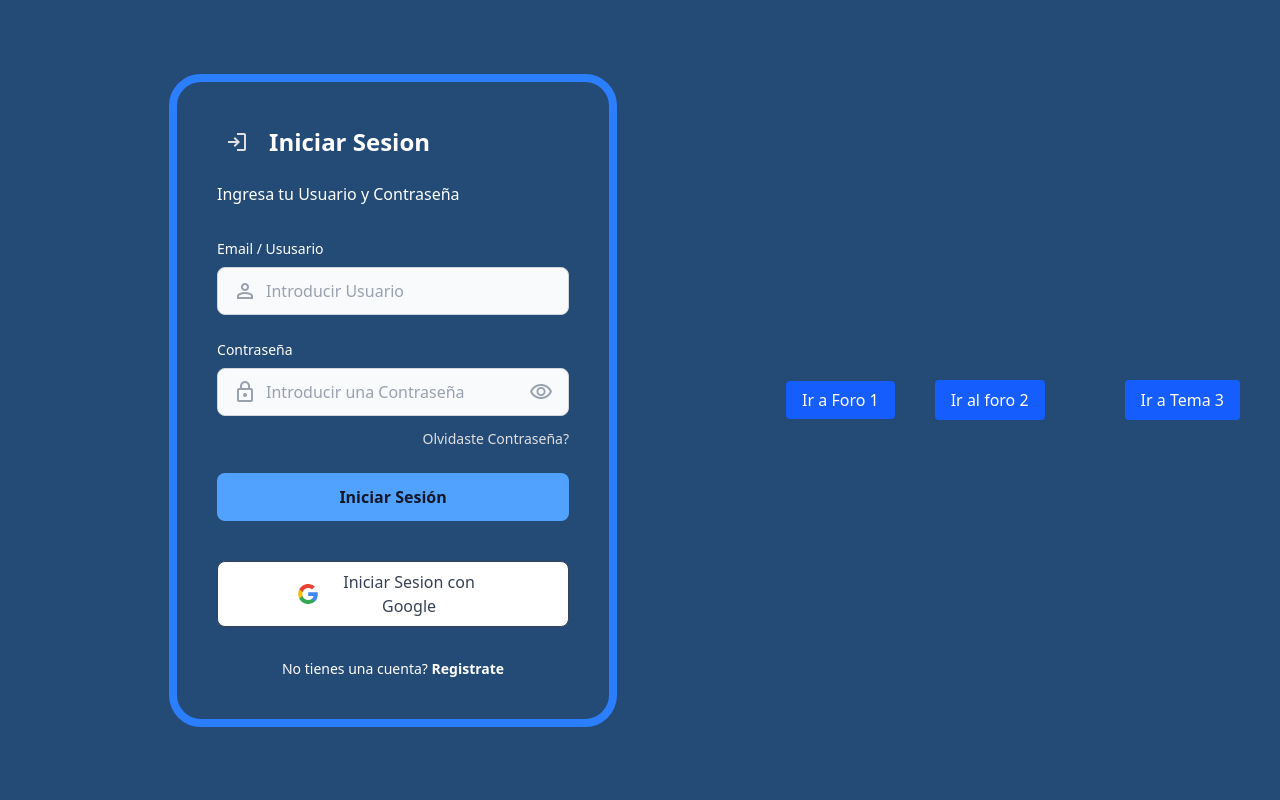
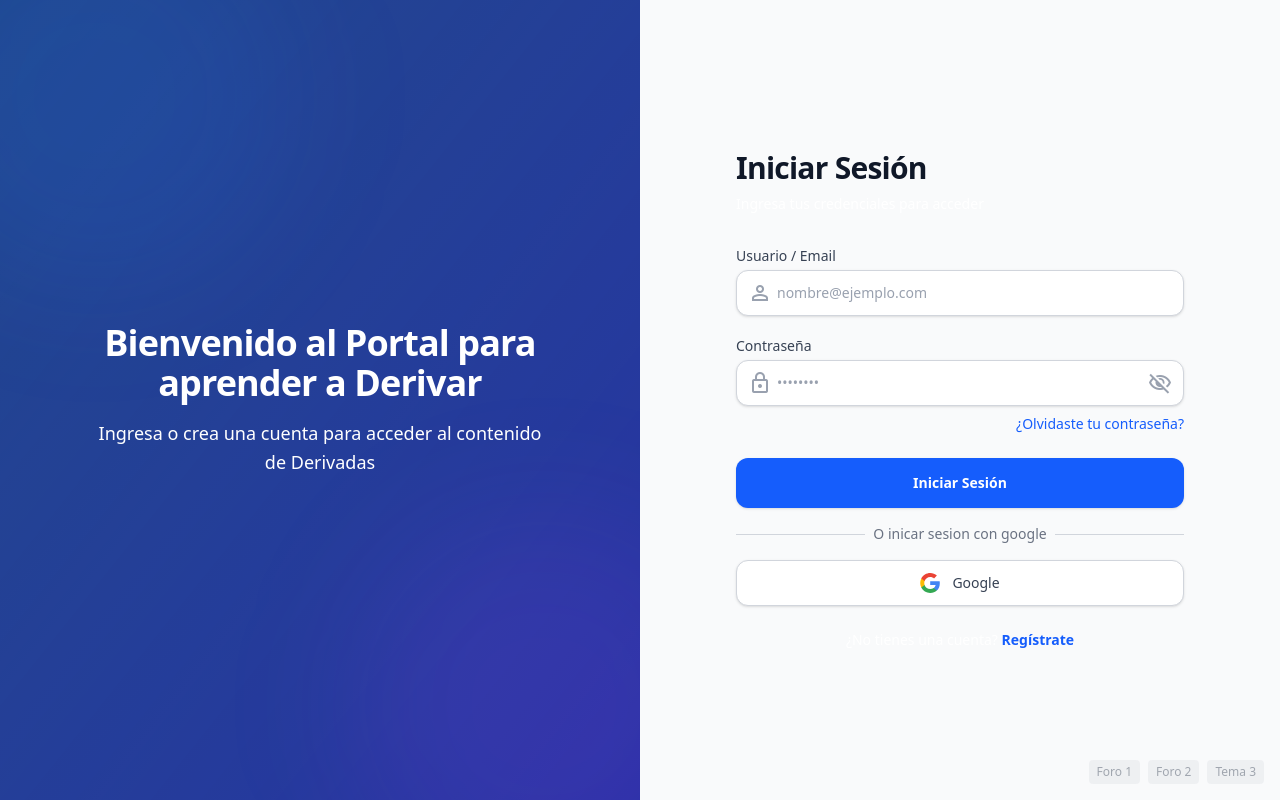
Before and after one commit to SebastianAlcantarr/PROYECTO_INGENIERIA_SOFTWARE_II, a Vue app: page / in a window 1280 px wide. Built offline with nearby package versions, Linux system fonts and the light colour scheme.

Commit message:
Login mejorado

```diff
--- a/index.html
+++ b/index.html
@@ -17,5 +17,7 @@
 
   </body>
   <script src="https://cdn.jsdelivr.net/npm/flowbite@4.0.0/dist/flowbite.min.js"></script>
+  <script src="https://accounts.google.com/gsi/client" async defer></script>
+
 
 </html>
--- a/index.js
+++ b/index.js
@@ -36,7 +36,6 @@ const routes = [
         name: 'foro6',
         component: Foro_6
     }
-
 ]
 
 const router = createRouter({
--- a/src/views/Login.vue
+++ b/src/views/Login.vue
@@ -1,118 +1,117 @@
 <template>
-  <body
-      class="bg-[#244a76] dark:bg-[rgb(16,22,34)] font-display text-[#E0E0E0] min-h-[100dvh]"
-  >
-  <div
-      class="relative flex min-h-[100dvh] w-full flex-col dark overflow-x-hidden group/design-root"
-  >
-    <div class="layout-container flex h-full grow flex-col">
-      <main class="flex flex-1 items-center justify-center">
-        <div class="flex flex-1 w-full max-w-[1440px]">
-          <div class="grid flex-1 grid-cols-1">
-            <div class="hidden"></div>
+  <div class="min-h-screen flex bg-gray-50 dark:bg-[rgb(16,22,34)] font-display">
+    <!-- Left Panel (Decorative) -->
+    <div class="hidden lg:flex lg:w-1/2 relative overflow-hidden bg-[#244a76] dark:bg-slate-900 items-center justify-center">
+      <div class="absolute inset-0 bg-gradient-to-br from-blue-600/20 to-purple-600/40 mix-blend-overlay"></div>
+      <!-- Abstract decorative circles -->
+      <div class="absolute -top-24 -left-24 w-96 h-96 rounded-full bg-blue-500/10 blur-3xl"></div>
+      <div class="absolute -bottom-24 -right-24 w-96 h-96 rounded-full bg-purple-500/10 blur-3xl"></div>
 
-            <div class="flex    w-full justify-center">
-              <div
-                  class="w-full max-w-md rounded-4xl border-8 border-blue-500 p-8 sm:p-10"
-              >
-                <div class="flex flex-col gap-3 mb-8">
-                  <div class="flex items-center gap-3 mb-2">
-                    <div
-                        class="flex h-10 w-10 items-center justify-center rounded-lg bg-primary/10"
-                    >
-                        <span
-                            class="material-symbols-outlined text-primary text-2xl"
-                        >Login</span
-                        >
-                    </div>
-                    <p
-                        class="text-2xl font-bold text-gray-800 dark:text-white"
-                    >
-                      Iniciar Sesion
+      <div class="relative z-10 p-12 text-center">
+
+        <h1 class="text-4xl font-bold text-white mb-4 tracking-tight">Bienvenido al Portal para aprender a Derivar</h1>
+        <p class="text-blue-100 text-lg max-w-md mx-auto leading-relaxed">
+          Ingresa o crea una cuenta para acceder al contenido de Derivadas
         </p>
       </div>
-                  <p
-                      class="text-gray-600 dark:text-slate-400 text-base font-normal leading-normal"
-                  >
-                    Ingresa tu Usuario y Contraseña
+    </div>
+
+    <!-- Right Panel (Form) -->
+    <div class="w-full lg:w-1/2 flex flex-col items-center justify-center p-6 sm:p-12 relative">
+      <div class="w-full max-w-md space-y-8">
+        <!-- Header -->
+        <div class="text-center lg:text-left">
+          <h2 class="text-3xl font-bold tracking-tight text-gray-900 dark:text-white">
+            Iniciar Sesión
+          </h2>
+          <p class="mt-2 text-sm text-gray-600 dark:text-slate-400">
+            Ingresa tus credenciales para acceder
           </p>
         </div>
-                <div class="flex flex-col gap-6">
-                  <label class="flex flex-col w-full flex-1">
-                    <p
-                        class="text-gray-700 dark:text-white text-sm font-medium leading-normal pb-2"
-                    >
-                      Email / Ususario
-                    </p>
-                    <div class="relative flex w-full flex-1 items-stretch">
-                      <div
-                          aria-hidden="true"
-                          class="text-gray-400 dark:text-slate-400 absolute left-0 flex h-full items-center justify-center pl-4"
-                      >
-                          <span class="material-symbols-outlined text-xl"
-                          >person</span
-                          >
+
+        <!-- Form -->
+        <div class="mt-8 space-y-6">
+          <div class="space-y-5">
+            <!-- Email Input -->
+            <div>
+              <label for="email" class="block text-sm font-medium text-gray-700 dark:text-slate-300 mb-1">
+                Usuario / Email
+              </label>
+              <div class="relative">
+                <div class="absolute inset-y-0 left-0 pl-3 flex items-center pointer-events-none">
+                  <span class="material-symbols-outlined text-gray-400 text-xl">person</span>
                 </div>
                 <input
+                  id="email"
                   v-model="usuario"
-                          class="form-input flex w-full min-w-0 flex-1 resize-none overflow-hidden rounded-lg text-gray-800 dark:text-white focus:outline-0 focus:ring-2 focus:ring-primary/50 border border-gray-300 dark:border-slate-700 bg-gray-50 dark:bg-slate-800/50 focus:border-primary h-12 placeholder:text-gray-400 dark:placeholder:text-slate-500 pl-12 pr-4 text-base font-normal leading-normal"
-                          placeholder="Introducir Usuario"
-                          value=""
+                  name="email"
+                  type="text"
+                  required
+                  class="block w-full pl-10 pr-3 py-3 border border-gray-300 dark:border-slate-600 rounded-xl leading-5 bg-white dark:bg-slate-800/50 text-gray-900 dark:text-white placeholder-gray-400 focus:outline-none focus:ring-2 focus:ring-blue-500 focus:border-blue-500 sm:text-sm transition-all duration-200 shadow-sm"
+                  placeholder="nombre@ejemplo.com"
                 />
               </div>
+            </div>
+
+            <!-- Password Input -->
+            <div>
+              <label for="password" class="block text-sm font-medium text-gray-700 dark:text-slate-300 mb-1">
+                Contraseña
               </label>
-                  <label class="flex flex-col w-full flex-1">
-                    <p
-                        class="text-gray-700 dark:text-white text-sm font-medium leading-normal pb-2"
-                    >
-                      Contraseña
-                    </p>
-                    <div class="relative flex w-full flex-1 items-stretch">
-                      <div
-                          aria-hidden="true"
-                          class="text-gray-400 dark:text-slate-400 absolute left-0 flex h-full items-center justify-center pl-4"
-                      >
-                          <span class="material-symbols-outlined text-xl"
-                          >lock</span
-                          >
+              <div class="relative">
+                <div class="absolute inset-y-0 left-0 pl-3 flex items-center pointer-events-none">
+                  <span class="material-symbols-outlined text-gray-400 text-xl">lock</span>
                 </div>
                 <input
+                  id="password"
+                  v-model="usuario"
                   :type="mostrarContrasena ? 'text' : 'password'"
-                          class="form-input flex w-full min-w-0 flex-1 resize-none overflow-hidden rounded-lg text-gray-800 dark:text-white focus:outline-0 focus:ring-2 focus:ring-primary/50 border border-gray-300 dark:border-slate-700 bg-gray-50 dark:bg-slate-800/50 focus:border-primary h-12 placeholder:text-gray-400 dark:placeholder:text-slate-500 pl-12 pr-12 text-base font-normal leading-normal"
-                          placeholder="Introducir una Contraseña"
-                          type="password"
-                          value=""
+                  name="password"
+                  required
+                  class="block w-full pl-10 pr-10 py-3 border border-gray-300 dark:border-slate-600 rounded-xl leading-5 bg-white dark:bg-slate-800/50 text-gray-900 dark:text-white placeholder-gray-400 focus:outline-none focus:ring-2 focus:ring-blue-500 focus:border-blue-500 sm:text-sm transition-all duration-200 shadow-sm"
+                  placeholder="••••••••"
                 />
-
                 <button
                   @click="mostrar"
-                          aria-label="Toggle password visibility"
-                          class="cursor-pointer text-gray-400 dark:text-slate-400 absolute right-0 flex h-full items-center justify-center pr-4"
+                  type="button"
+                  class="absolute inset-y-0 right-0 pr-3 flex items-center cursor-pointer text-gray-400 hover:text-gray-600 dark:hover:text-gray-300 transition-colors"
                 >
                   <span class="material-symbols-outlined text-xl">
-                            {{
-                              mostrarContrasena
-                                  ? "visibility_off"
-                                  : "visibility"
-                            }}
+                    {{ mostrarContrasena ? "visibility" : "visibility_off" }}
                   </span>
                 </button>
               </div>
-                  </label>
-                  <a
-                      class="text-primary text-sm font-medium leading-normal text-right -mt-3 hover:underline"
-                      href="#"
-                  >Olvidaste Contraseña?</a
-                  >
+              <div class="flex items-center justify-end mt-2">
+                <a href="#" class="text-sm font-medium text-blue-600 hover:text-blue-500 dark:text-blue-400 hover:underline">
+                  ¿Olvidaste tu contraseña?
+                </a>
+              </div>
+            </div>
+          </div>
+
+          <!-- Actions -->
+          <div class="space-y-4">
             <button
               @click="login"
-                      class="w-full h-12 px-6 rounded-lg bg-blue-400 hover:bg-blue-800 text-gray-900 font-semibold flex items-center justify-center duration-500 focus:ring-2 focus:ring-blue-400/50"
+              class="w-full flex justify-center py-3.5 px-4 border border-transparent rounded-xl shadow-sm text-sm font-semibold text-white bg-blue-600 hover:bg-blue-700 focus:outline-none focus:ring-2 focus:ring-offset-2 focus:ring-blue-500 transition-all duration-200 transform hover:-translate-y-0.5"
             >
               Iniciar Sesión
             </button>
+
+            <div class="relative">
+              <div class="absolute inset-0 flex items-center">
+                <div class="w-full border-t border-gray-300 dark:border-slate-700"></div>
               </div>
-                <button class="mt-10 bg-white flex items-center text-gray-700 dark:text-gray-300 justify-center gap-x-3 text-sm sm:text-base  dark:bg-gray-900 dark:border-gray-700 dark:hover:bg-gray-800 rounded-lg hover:bg-gray-100 duration-300 transition-colors border px-20 py-2">
-                  <svg class="w-5 h-5 sm:h-6 sm:w-6" viewBox="0 0 24 24" fill="none" xmlns="http://www.w3.org/2000/svg">
+              <div class="relative flex justify-center text-sm">
+                <span class="px-2 bg-gray-50 dark:bg-[rgb(16,22,34)] text-gray-500">O inicar sesion con google</span>
+              </div>
+            </div>
+
+            <button
+              id="googleBtn"
+              class="w-full flex items-center justify-center gap-3 px-4 py-3 border border-gray-300 dark:border-slate-600 rounded-xl shadow-sm bg-white dark:bg-slate-800 text-sm font-medium text-gray-700 dark:text-gray-200 hover:bg-gray-50 dark:hover:bg-slate-700 focus:outline-none focus:ring-2 focus:ring-offset-2 focus:ring-gray-500 transition-all duration-200"
+            >
+              <svg class="h-5 w-5" viewBox="0 0 24 24" width="24" height="24" xmlns="http://www.w3.org/2000/svg">
                 <g clip-path="url(#clip0_3033_94454)">
                   <path d="M23.766 12.2764C23.766 11.4607 23.6999 10.6406 23.5588 9.83807H12.24V14.4591H18.7217C18.4528 15.9494 17.5885 17.2678 16.323 18.1056V21.1039H20.19C22.4608 19.0139 23.766 15.9274 23.766 12.2764Z" fill="#4285F4"/>
                   <path d="M12.2401 24.0008C15.4766 24.0008 18.2059 22.9382 20.1945 21.1039L16.3276 18.1055C15.2517 18.8375 13.8627 19.252 12.2445 19.252C9.11388 19.252 6.45946 17.1399 5.50705 14.3003H1.5166V17.3912C3.55371 21.4434 7.7029 24.0008 12.2401 24.0008Z" fill="#34A853"/>
@@ -125,74 +124,53 @@
                   </clipPath>
                 </defs>
               </svg>
+              <span>Google</span>
+            </button>
+          </div>
 
-                  <span>Iniciar Sesion con Google</span>
-                </button>
-
-                <p
-                    class="text-center text-sm text-gray-500 dark:text-slate-400 mt-8"
-                >
-                  No tienes una cuenta?
-                  <a
-                      class="font-semibold text-primary hover:underline"
-                      href="#"
-                  >Registrate
+          <p class="text-center text-sm text-gray-600 dark:text-slate-400">
+            ¿No tienes una cuenta?
+            <a href="#" class="font-semibold text-blue-600 hover:text-blue-500 dark:text-blue-400 hover:underline">
+              Regístrate
             </a>
           </p>
-                <div v-if="mensaje" class="alerta">{{ mensaje }}</div>
-              </div>
+
+          <div v-if="mensaje" class="p-4 rounded-lg bg-red-50 dark:bg-red-900/20 text-red-600 dark:text-red-400 text-sm text-center">
+            {{ mensaje }}
           </div>
         </div>
       </div>
 
-        <div>
-          <router-link
-              to="/foro1"
-              class="btn px-4 py-2 rounded bg-blue-600 text-white h-10"
-          >
-            Ir a Foro 1
-          </router-link>
+      <!-- Dev Navigation (Subtle) -->
+      <div class="absolute bottom-4 right-4 flex gap-2 opacity-50 hover:opacity-100 transition-opacity">
+        <router-link to="/foro1" class="text-xs bg-gray-200 dark:bg-slate-800 px-2 py-1 rounded hover:bg-gray-300 dark:hover:bg-slate-700 text-gray-600 dark:text-gray-400">Foro 1</router-link>
+        <router-link to="/foro2" class="text-xs bg-gray-200 dark:bg-slate-800 px-2 py-1 rounded hover:bg-gray-300 dark:hover:bg-slate-700 text-gray-600 dark:text-gray-400">Foro 2</router-link>
+        <router-link to="/foro6" class="text-xs bg-gray-200 dark:bg-slate-800 px-2 py-1 rounded hover:bg-gray-300 dark:hover:bg-slate-700 text-gray-600 dark:text-gray-400">Tema 3</router-link>
       </div>
-
-        <div></div>
-
-        <router-link to="/foro2"
-                     class="btn px-4 py-2 rounded bg-blue-600 text-white h-10 m-10 "
-        >
-          Ir al foro 2
-        </router-link>
-
-        <router-link to="/foro6"
-                     class="btn px-4 py-2 rounded bg-blue-600 text-white h-10 m-10 "
-        >
-          Ir a Tema 3
-        </router-link>
-
-      </main> </div>
     </div>
-  </body>
+  </div>
 </template>
 
 <script setup>
 import { ref } from "vue";
-
 const mostrarContrasena = ref(false);
+const usuario = ref("");
+const mensaje = ref("");
 
 function mostrar() {
   mostrarContrasena.value = !mostrarContrasena.value;
 }
+
+function login() {
+  // Placeholder for login logic
+  console.log("Login attempt", usuario.value);
+}
 </script>
 
 <style>
-html,
-body {
-  min-height: 100%;
-  background-color: #244a76;
-}
-@media (prefers-color-scheme: dark) {
-  html,
-  body {
-    background-color: rgb(16, 22, 34);
-  }
+/* Ensure full height for the page */
+html, body {
+  height: 100%;
+  margin: 0;
 }
 </style>
```
Also changed, not shown: src/views/google.vue (added, +39 -0 lines). Lines whose indentation alone changed are shown as unchanged.
